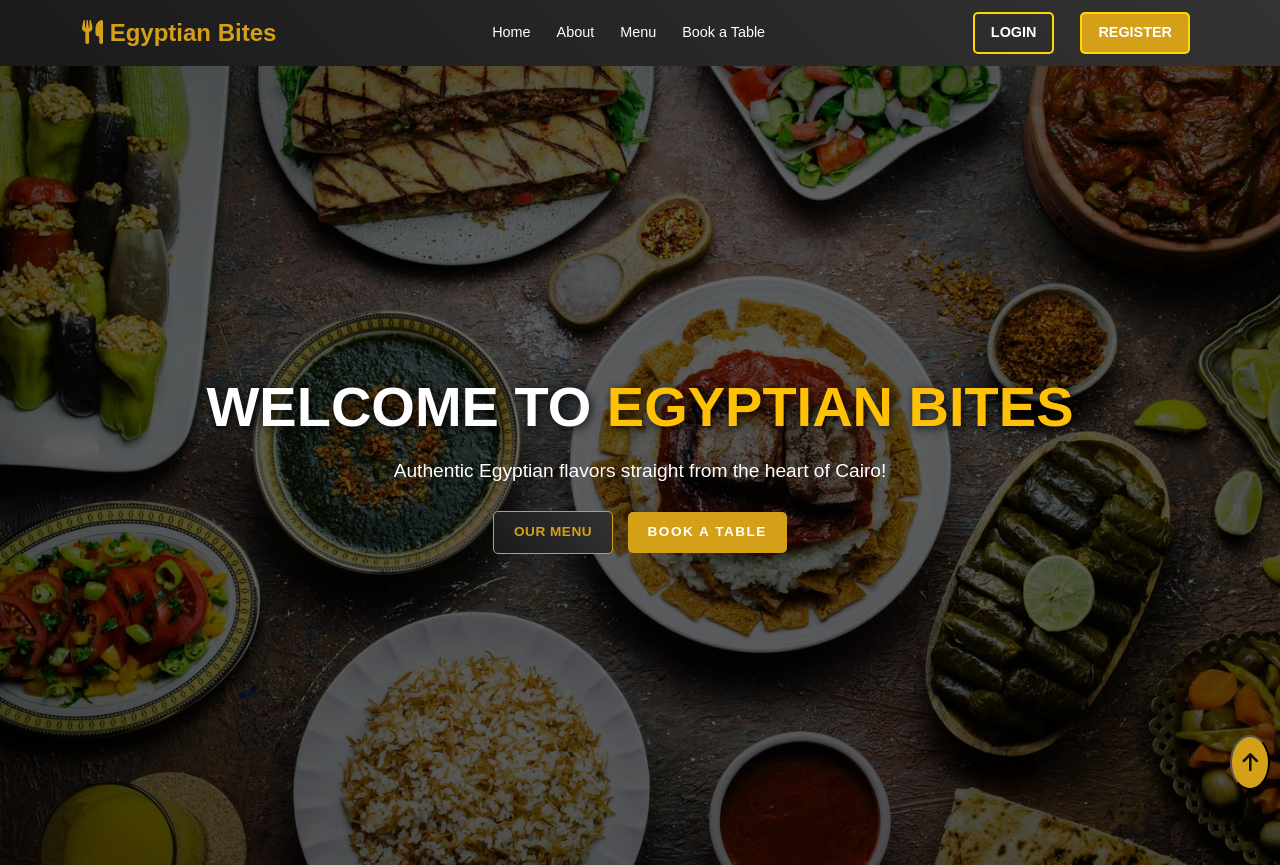
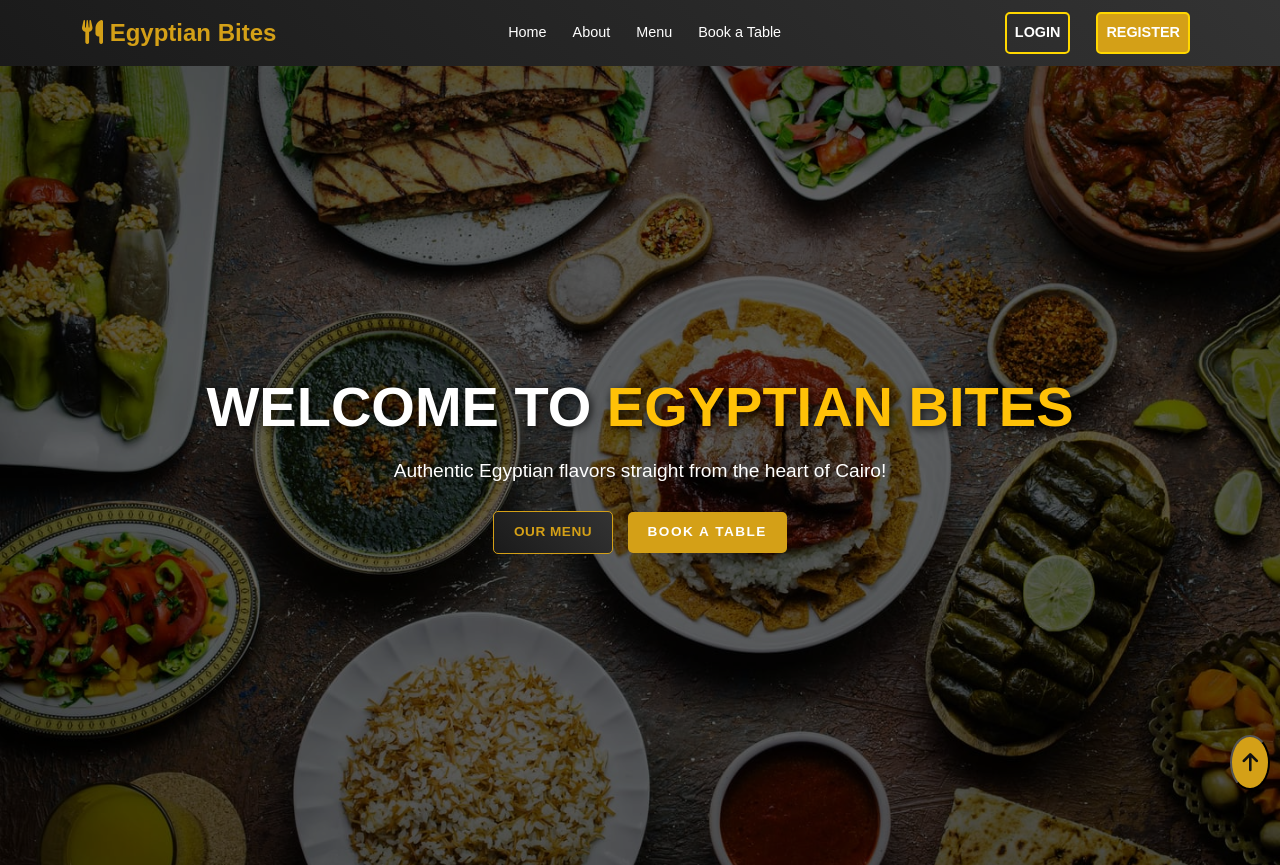
Before and after one commit to Jamal-Aldeen/Egyptian-Bites, a PHP site: page /index.php in a window 1280 px wide. Shown: the top 865 px of the page. Run offline with PHP 8.4, Linux system fonts and the light colour scheme; some libraries are stand-ins or nearby versions.

Commit message:
Updated header.php to improve navigation layout

```diff
--- a/views/layouts/header.php
+++ b/views/layouts/header.php
@@ -44,10 +44,10 @@
                     </li>
                 <?php else : ?>
                     <li class="nav-item menu-btn">
-                        <a class="nav-link btn btn-outline-warning px-3 mx-2" href="/views/shared/login.php">Login</a>
+                        <a class="nav-link btn btn-outline-warning px-2 mx-2 w " href="/views/shared/login.php">Login</a>
                     </li>
                     <li class="nav-item menu-btn">
-                        <a class="nav-link btn btn-outline-warning px-3 mx-2 active-now" style="width:auto;" href="/views/shared/register-form.php">Register</a>
+                        <a class="nav-link btn btn-outline-warning px-2 mx-2 active-now" style="width:auto;" href="/views/shared/register-form.php">Register</a>
                     </li>
                 <?php endif; ?>
             </ul>
```
